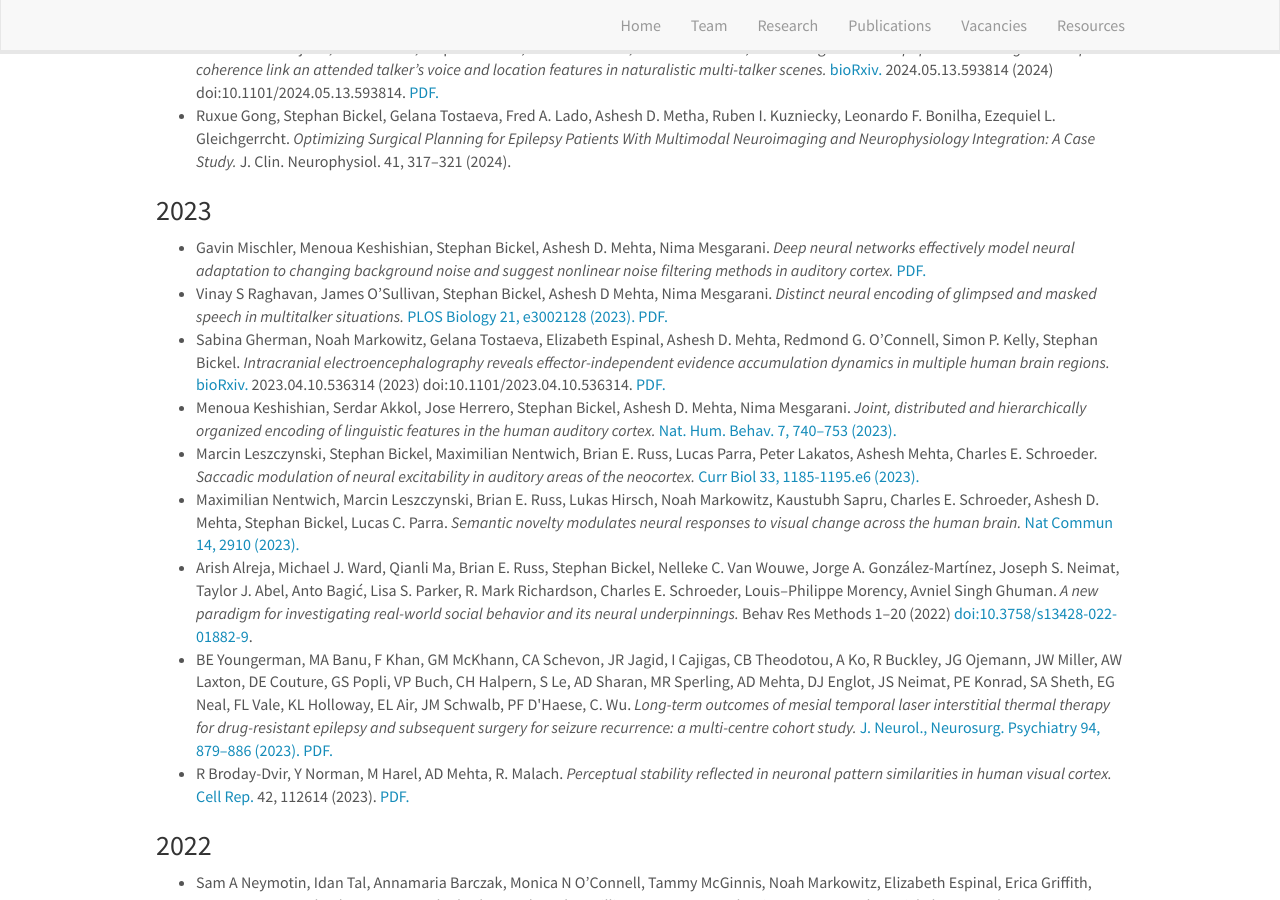
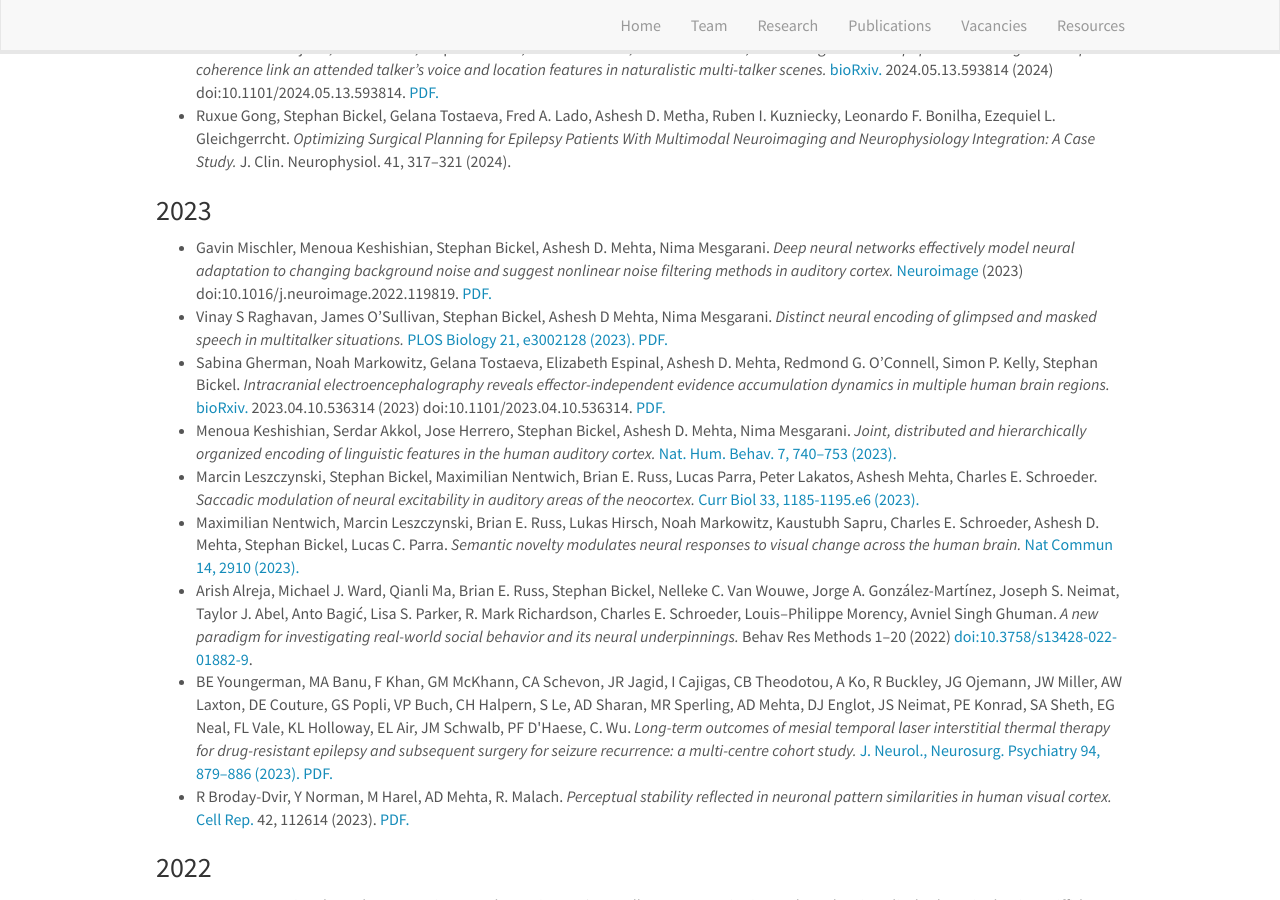
Before and after one commit to sarahgrjohnson/HBMLwebsite, a Jekyll site: the page built from _pages/publications.md, in a window 1280 px wide and 900 px high, scrolled down 508 px. Built offline with Jekyll 4.4.1, drawn with Linux system fonts in a browser that asks for light colours; nearby versions of some CDN libraries.

Commit message:
Update publications.md

```diff
--- a/_pages/publications.md
+++ b/_pages/publications.md
@@ -62,6 +62,7 @@ permalink: /publications/
    <li>
     Gavin Mischler, Menoua Keshishian, Stephan Bickel, Ashesh D. Mehta, Nima Mesgarani.
     <em>Deep neural networks effectively model neural adaptation to changing background noise and suggest nonlinear noise filtering methods in auditory cortex.</em>
+    <a href="https://doi.org/10.1016/j.neuroimage.2022.119819" target="_blank">Neuroimage</a> (2023) doi:10.1016/j.neuroimage.2022.119819.
     <a href="{{ site.url }}{{ site.baseurl }}/downloads/Nima.2022.119819.pdf" target="_blank">PDF.</a>
     </li>
   <li>
```
